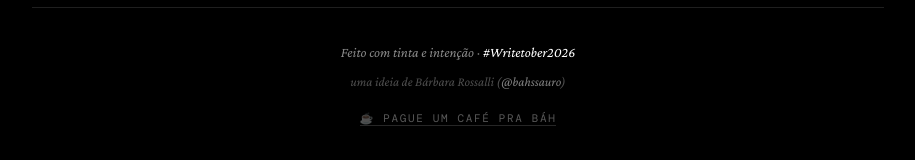
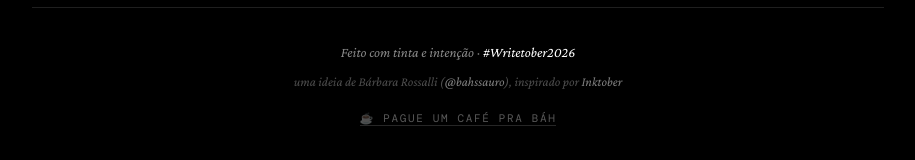
Before and after one commit to Rossalli/writertober, a plain HTML site: page index.html in a window 1280 px wide. Shown: the part 1633-1793 px from the top of the page, without its empty margins (182-1097 px from the left). Drawn offline with nearby package versions, Linux system fonts and the light colour scheme; a web font is replaced by a local one.

Commit message:
Update footer byline with Inktober reference

```diff
--- a/index.html
+++ b/index.html
@@ -283,7 +283,7 @@
 
   <footer>
     <p>Feito com tinta e intenção &middot; <span class="ht">#Writetober2026</span></p>
-    <p class="byline">uma ideia de Bárbara Rossalli (<a href="https://instagram.com/bahssauro" target="_blank">@bahssauro</a>)</p>
+    <p class="byline">uma ideia de Bárbara Rossalli (<a href="https://instagram.com/bahssauro" target="_blank">@bahssauro</a>), inspirado por <a href="https://inktober.com/" target="_blank">Inktober</a></p>
     <a href="https://link.mercadopago.com.br/writertober" target="_blank" class="cafe-link">☕ pague um café pra Báh</a>
   </footer>
 
```
